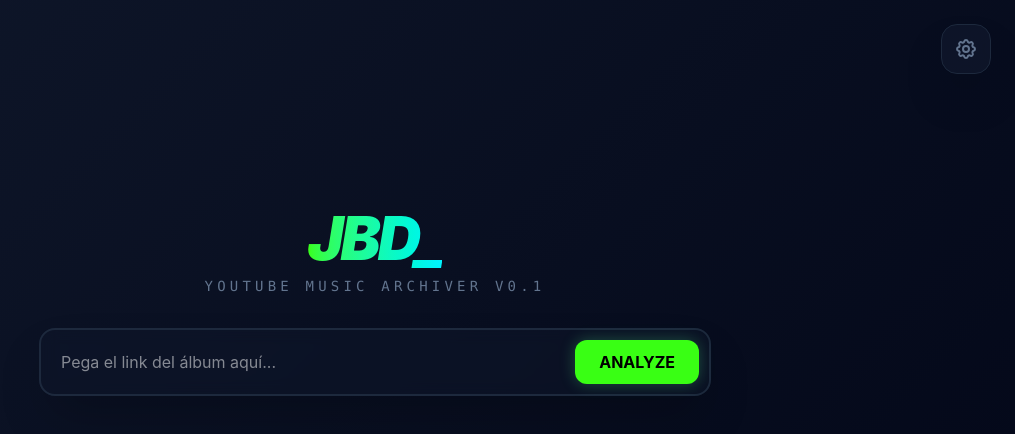
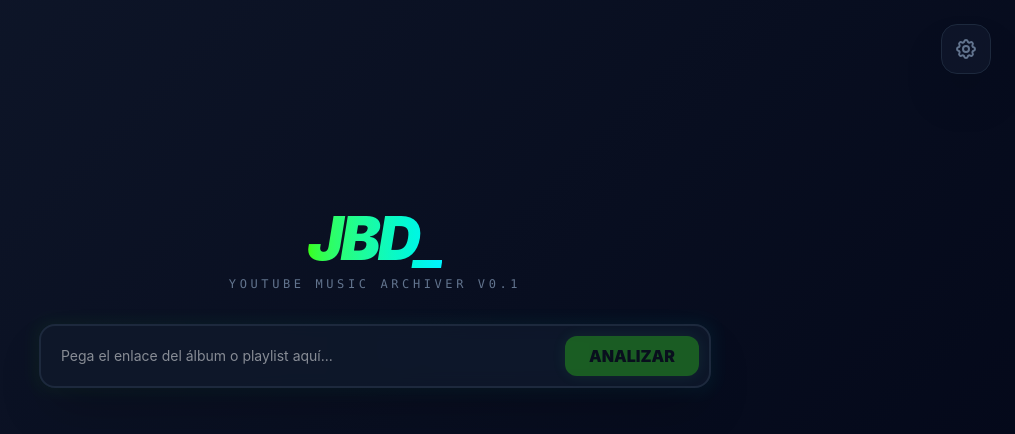
Before and after one commit to gabrielbaute/jbd, a Vue app in the folder frontend/: page / in a window 1280 px wide. Shown: the top 434 px of the page, without its empty margins (265-1280 px from the left). Built offline with nearby package versions, Linux system fonts and the light colour scheme; what openapi-fetch would draw is missing.

Commit message:
Refactorizamos App para que haga uso de los componentes recien creados y lo limpiamos de la lógica de descargas, para que se centre sólo en orquestar

```diff
--- a/frontend/src/App.vue
+++ b/frontend/src/App.vue
@@ -1,12 +1,11 @@
 <template>
   <main class="container mx-auto max-w-5xl px-4 py-12 min-h-screen flex flex-col relative">
 
-    <!-- Botón de Acceso a Configuración (Singleton Settings) -->
+    <!-- Singleton: Botón de Configuración -->
     <div class="fixed top-6 right-6 z-40">
       <button
         @click="settingsModalRef?.open()"
         class="p-3 bg-slate-900/80 border border-slate-800 rounded-2xl text-slate-500 hover:text-neon-green hover:border-neon-green/50 transition-all backdrop-blur-md group shadow-2xl"
-        title="Configuración del Sistema"
       >
         <svg xmlns="http://www.w3.org/2000/svg" class="h-6 w-6 group-hover:rotate-90 transition-transform duration-500" fill="none" viewBox="0 0 24 24" stroke="currentColor">
           <path stroke-linecap="round" stroke-linejoin="round" stroke-width="2" d="M10.325 4.317c.426-1.756 2.924-1.756 3.35 0a1.724 1.724 0 002.573 1.066c1.543-.94 3.31.826 2.37 2.37a1.724 1.724 0 001.065 2.572c1.756.426 1.756 2.924 0 3.35a1.724 1.724 0 00-1.066 2.573c.94 1.543-.826 3.31-2.37 2.37a1.724 1.724 0 00-2.572 1.065c-.426 1.756-2.924 1.756-3.35 0a1.724 1.724 0 00-2.573-1.066c-1.543.94-3.31-.826-2.37-2.37a1.724 1.724 0 00-1.065-2.572c-1.756-.426-1.756-2.924 0-3.35a1.724 1.724 0 001.066-2.573c-.94-1.543.826-3.31 2.37-2.37.996.608 2.296.07 2.572-1.065z" />
@@ -15,48 +14,27 @@
       </button>
     </div>
 
-    <!-- Sección: Cabecera Dinámica -->
-    <header :class="[
-      'transition-all duration-1000 ease-in-out flex flex-col items-center',
-      step === 'idle' ? 'mt-[20vh]' : 'mt-0 mb-12'
-    ]">
-      <h1 class="text-6xl font-black mb-2 bg-gradient-to-r from-neon-green to-cyber-blue bg-clip-text text-transparent italic tracking-tighter">
-        JBD_
-      </h1>
-      <p class="text-slate-500 font-mono text-sm mb-8 uppercase tracking-[0.3em]">Youtube Music Archiver v0.1</p>
+    <!-- Handler de Búsqueda -->
+    <SearchHandler
+      :loading="step === 'analyzing'"
+      :is-idle="step === 'idle'"
+      @analyze="handleAnalyze"
+    />
 
-      <!-- Input de URL con Blur y efectos Neon -->
-      <div class="w-full max-w-2xl relative group">
-        <input
-          v-model="url"
-          @keyup.enter="handleAnalyze"
-          placeholder="Pega el link del álbum aquí..."
-          class="w-full bg-slate-900/50 border-2 border-slate-800 p-5 rounded-2xl text-white outline-none focus:border-neon-green transition-all backdrop-blur-sm shadow-2xl"
-          :disabled="step === 'analyzing' || step === 'downloading'"
-        />
-        <button
-          @click="handleAnalyze"
-          class="absolute right-3 top-3 bottom-3 px-6 rounded-xl bg-neon-green text-black font-bold hover:scale-105 active:scale-95 transition-all disabled:opacity-50 shadow-[0_0_15px_rgba(74,222,128,0.3)]"
-        >
-          ANALYZE
-        </button>
-      </div>
-    </header>
-
-    <!-- Sección: Estado de Carga / Análisis -->
+    <!-- Cargando Análisis -->
     <section v-if="step === 'analyzing'" class="flex-1 flex items-center justify-center">
       <div class="flex flex-col items-center">
         <div class="w-16 h-16 border-4 border-t-neon-green border-slate-800 rounded-full animate-spin"></div>
-        <p class="mt-4 font-mono text-neon-green animate-pulse tracking-widest uppercase text-xs">Decrypting Metadata...</p>
+        <p class="mt-4 font-mono text-neon-green animate-pulse uppercase tracking-widest text-xs">Decrypting Metadata...</p>
       </div>
     </section>
 
-    <!-- Sección: Selección de Tracks y Ajustes -->
+    <!-- Resultados y Configuración -->
     <section v-if="step === 'selected' && albumData" class="space-y-8 animate-[fadeIn_0.5s_ease-out]">
       <AlbumCard :album="albumData" />
 
       <div class="grid grid-cols-1 lg:grid-cols-3 gap-8">
-        <!-- Listado de pistas seleccionables -->
+        <!-- Lista de Selección -->
         <div class="lg:col-span-2 glass-card rounded-2xl p-2 h-[500px] overflow-y-auto custom-scrollbar">
           <TrackItem
             v-for="track in albumData.tracks"
@@ -67,41 +45,25 @@
           />
         </div>
 
-        <!-- Panel de Configuración lateral -->
-        <div class="flex flex-col gap-6">
-          <div class="glass-card border-neon-orange/30 border p-6 rounded-2xl space-y-6 bg-slate-900/40">
-            <h3 class="text-white font-bold uppercase tracking-widest text-[10px] border-b border-white/5 pb-2 opacity-60">
-              Configuración de Salida
-            </h3>
-
-            <CustomSelect
-              label="Formato de Audio"
-              v-model="selectedFormat"
-              :options="['mp3', 'wav', 'flac', 'ogg', 'opus', 'aac', 'm4a']"
+        <!-- Panel lateral: Configuración de Descarga -->
+        <SettingsDownload
+          :format="selectedFormat"
+          @update:format="selectedFormat = $event"
+          :bitrate="selectedBitrate"
+          @update:bitrate="selectedBitrate = $event"
+          :genre="selectedGenre"
+          @update:genre="selectedGenre = $event"
+          :disabled="step === 'downloading'"
+          @download="onStartDownload"
         />
-
-            <CustomSelect
-              label="Calidad (Bitrate)"
-              v-model="selectedBitrate"
-              :options="['128k', '192k', '256k', '320k']"
-            />
-
-            <button
-              @click="handleDownload"
-              class="w-full py-4 rounded-xl bg-neon-orange text-white font-black shadow-[0_0_20px_rgba(255,103,0,0.2)] hover:scale-[1.02] active:scale-95 transition-all"
-            >
-              PROCESS & ARCHIVE
-            </button>
-          </div>
-        </div>
       </div>
     </section>
 
-    <!-- Sección: Pantalla de Descarga y Archivado Activo -->
+    <!-- Panel de Progreso Activo -->
     <section v-if="step === 'downloading' && albumData" class="space-y-8 animate-slide-up">
 
-        <!-- Bloque: Progreso Global -->
-        <div class="glass-card p-6 rounded-2xl border-b-4 border-neon-green bg-slate-900/40">
+        <!-- Progreso Global -->
+        <div class="glass-card p-6 rounded-2xl border-b-4 border-neon-green bg-slate-900/40 shadow-2xl">
           <div class="flex justify-between items-end mb-4">
             <div>
               <h2 class="text-white font-black text-2xl uppercase italic tracking-tighter">Archivando Album...</h2>
@@ -120,7 +82,7 @@
         </div>
 
         <div class="grid grid-cols-1 lg:grid-cols-3 gap-8">
-          <!-- Bloque: Lista en tiempo real de procesamiento -->
+          <!-- Monitor de Tracks en tiempo real -->
           <div class="lg:col-span-2 glass-card rounded-2xl p-4 h-[450px] overflow-y-auto custom-scrollbar bg-slate-900/40">
             <DownloadTrackItem
               v-for="(track, index) in albumData.tracks"
@@ -133,20 +95,12 @@
             />
           </div>
 
-          <!-- Bloque: Consola de Logs y Control Final -->
+          <!-- Consola y Controles finales -->
           <div class="flex flex-col gap-4">
             <LogViewer :lastMessage="progress.message" />
 
+            <template v-if="progress.status === 'completed'">
               <button
-              v-if="progress.status === 'completed'"
-              @click="step = 'idle'"
-              class="w-full py-4 rounded-xl bg-cyber-blue text-black font-black hover:scale-105 transition-all shadow-[0_0_20px_rgba(0,243,255,0.2)]"
-            >
-              VOLVER AL INICIO
-            </button>
-
-            <button
-              v-if="progress.status === 'completed'"
                 @click="triggerZipDownload"
                 class="w-full py-4 rounded-xl bg-neon-green text-black font-black hover:scale-105 transition-all shadow-[0_0_20px_#4ade8044] animate-pulse"
               >
@@ -154,38 +108,35 @@
               </button>
 
               <button
-              v-if="progress.status === 'completed'"
                 @click="step = 'idle'"
                 class="w-full py-4 rounded-xl bg-slate-800 text-white font-black hover:bg-slate-700 transition-all border border-slate-700"
               >
                 NEW ARCHIVE SESSION
               </button>
+            </template>
           </div>
         </div>
     </section>
 
-    <!-- Modal de Configuración (Injectado via Teleport) -->
+    <!-- Modal Teleport -->
     <SettingsModal ref="settingsModalRef" />
 
   </main>
 </template>
 
 <style>
-/* Animaciones de transición Cyberpunk */
 @keyframes fadeIn {
   from { opacity: 0; transform: translateY(20px); }
   to { opacity: 1; transform: translateY(0); }
 }
 .animate-slide-up { animation: fadeIn 0.8s cubic-bezier(0.16, 1, 0.3, 1); }
 
-/* Glassmorphism base */
 .glass-card {
   background: rgba(15, 23, 42, 0.6);
   backdrop-filter: blur(12px);
   border: 1px solid rgba(255, 255, 255, 0.05);
 }
 
-/* Scrollbar personalizada */
 .custom-scrollbar::-webkit-scrollbar { width: 4px; }
 .custom-scrollbar::-webkit-scrollbar-track { background: transparent; }
 .custom-scrollbar::-webkit-scrollbar-thumb { background: rgba(74, 222, 128, 0.2); border-radius: 10px; }
```
Lines whose indentation alone changed are shown as unchanged.
